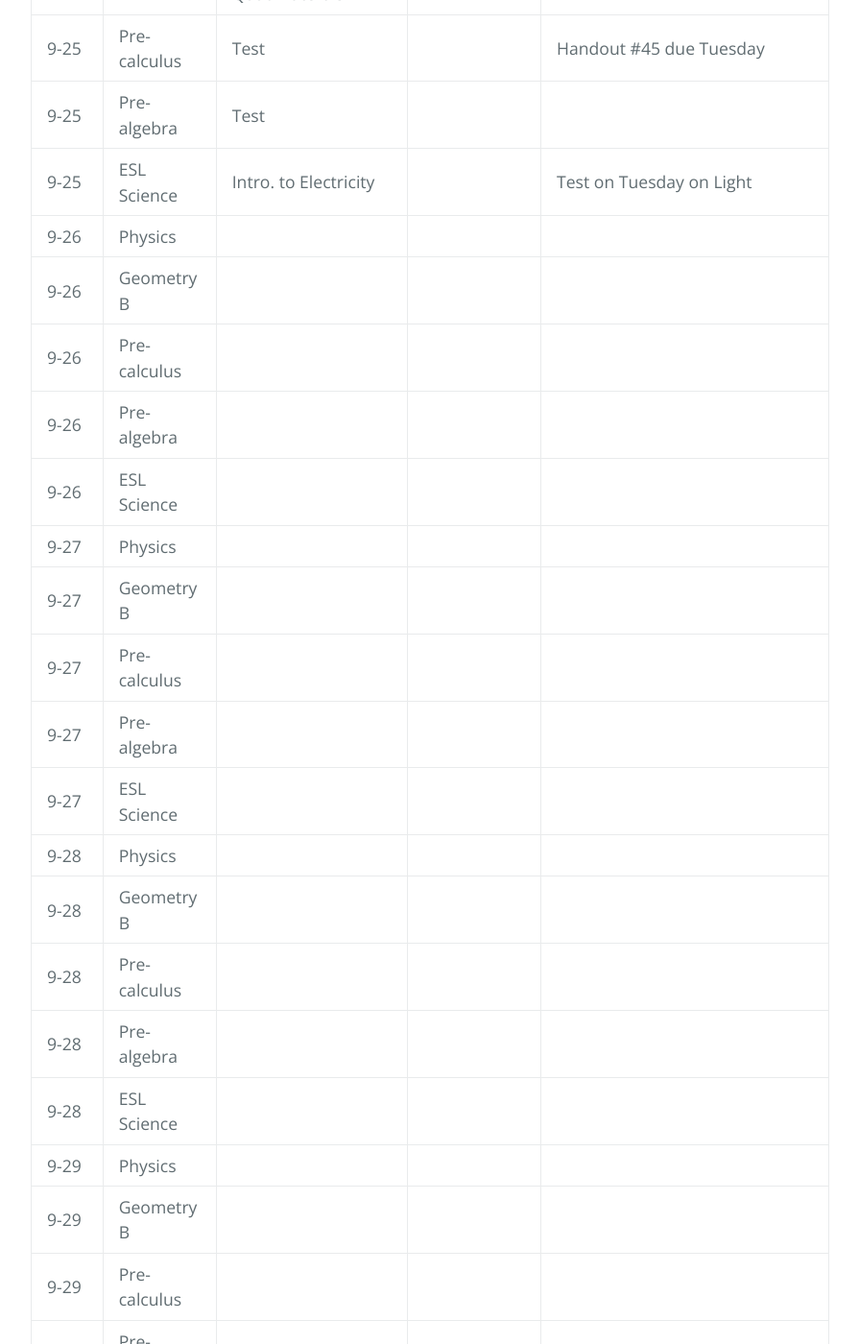
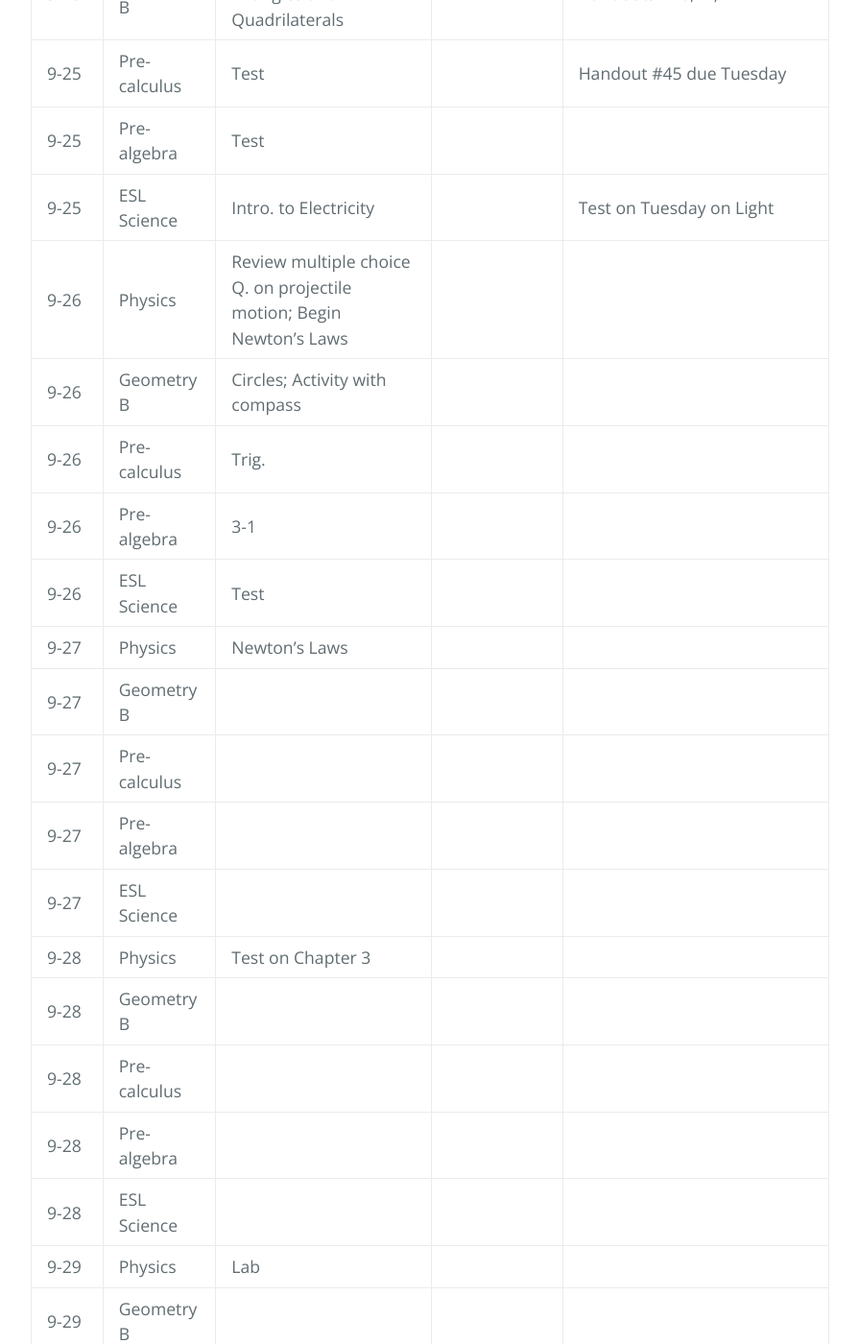
Before and after one commit to gpayoo/gpayoo, a Jekyll site: the page built from index.md, in a window 1280 px wide and 1400 px high, scrolled down 842 px. Shown: the whole window at 96% size, without its empty margins (192-1087 px from the left). Built offline with Jekyll 4.4.1, drawn with Linux system fonts in a browser that asks for light colours; our own code applies the rules of GitHub Pages for plain Markdown files.

Commit message:
Update index.md

```diff
--- a/index.md
+++ b/index.md
@@ -14,22 +14,22 @@ layout: default
 | 9-25 | Pre-calculus | Test  | |  Handout #45 due Tuesday
 | 9-25 | Pre-algebra | Test | |
 | 9-25 | ESL Science | Intro. to Electricity |  |  Test on Tuesday on Light
-| 9-26 | Physics |  | |
-| 9-26 | Geometry B |  | |  |
-| 9-26 | Pre-calculus |   | |
-| 9-26 | Pre-algebra |  | |
-| 9-26 | ESL Science |  |  |
-| 9-27 | Physics |  | |
+| 9-26 | Physics | Review multiple choice Q. on projectile motion; Begin Newton's Laws | |
+| 9-26 | Geometry B | Circles; Activity with compass | |  |
+| 9-26 | Pre-calculus | Trig.  | |
+| 9-26 | Pre-algebra | 3-1 | |
+| 9-26 | ESL Science | Test |  |
+| 9-27 | Physics |  Newton's Laws | |
 | 9-27 | Geometry B |  | |  |
 | 9-27 | Pre-calculus |   | |
 | 9-27 | Pre-algebra |  | |
 | 9-27 | ESL Science |  |  |
-| 9-28 | Physics |  | |
+| 9-28 | Physics | Test on Chapter 3 | |
 | 9-28 | Geometry B |  | |  |
 | 9-28 | Pre-calculus |   | |
 | 9-28 | Pre-algebra |  | |
 | 9-28 | ESL Science |  |  |
-| 9-29 | Physics |  | |
+| 9-29 | Physics | Lab | |
 | 9-29 | Geometry B |  | |  |
 | 9-29 | Pre-calculus |   | |
 | 9-29 | Pre-algebra |  | |
```
